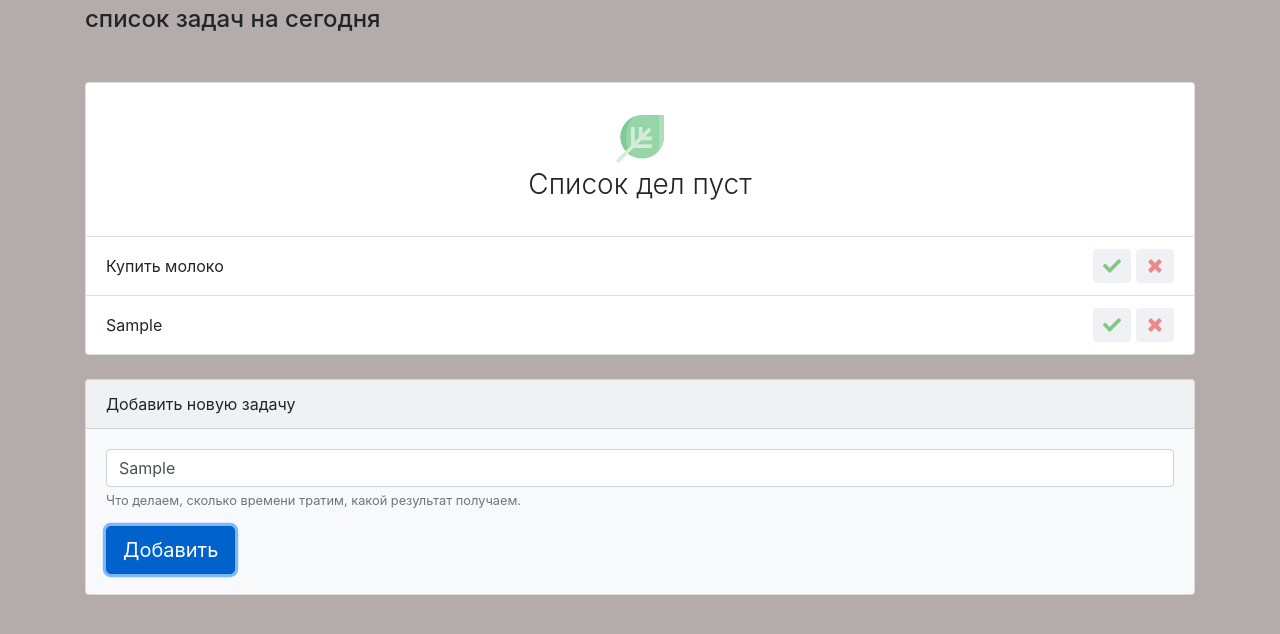
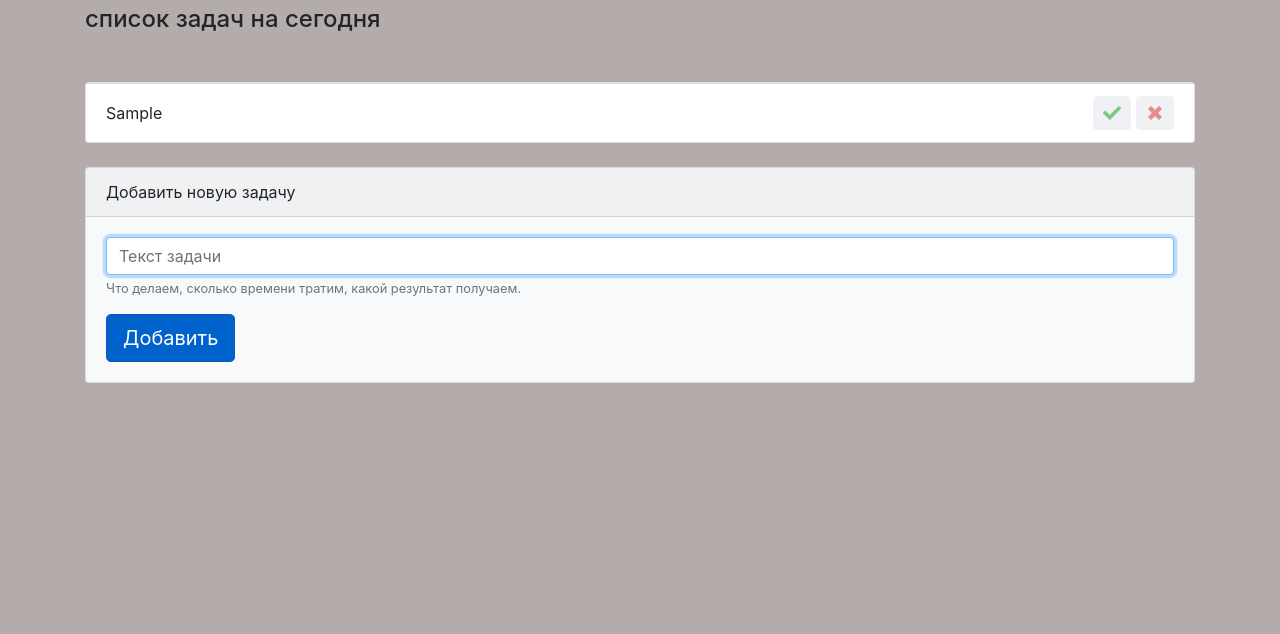
Before and after one commit to Surkho11/Todo-List, a plain HTML site: page index.html in a window 1280 px wide. Both pictures are taken after typing "Sample" into the empty fields and a click on the button "Добавить". Shown: the part 100-734 px from the top of the page. Drawn offline with nearby package versions, Linux system fonts and the light colour scheme.

Commit message:
Clearing the input field and returning focus to it

```diff
--- a/index.html
+++ b/index.html
@@ -23,7 +23,7 @@
 					<div class="empty-list__title">Список дел пуст</div>
 				</li>
 
-				<li class="list-group-item d-flex justify-content-between task-item">
+				<!-- <li class="list-group-item d-flex justify-content-between task-item">
 					<span class="task-title">Купить молоко</span>
 					<div class="task-item__buttons">
 						<button type="button" data-action="done" class="btn-action">
@@ -33,7 +33,7 @@
 							<img src="./img/cross.svg" alt="Done" width="18" height="18">
 						</button>
 					</div>
-				</li>
+				</li> -->
 
 			</ul>
 		</div>
--- a/js/main.js
+++ b/js/main.js
@@ -3,6 +3,7 @@
 const form = document.querySelector('#form');
 const taskInput = document.querySelector('#taskInput');
 const taskList = document.querySelector('#tasksList');
+const emptyList = document.querySelector('#emptyList')
 
 form.addEventListener('submit', function (event) {
 	// отменяем отправку формы
@@ -26,6 +27,13 @@ form.addEventListener('submit', function (event) {
 				</li>
 	`
 	// Добавляем задачу на страницу
+	taskList.insertAdjacentHTML('beforeend', taskHTML);
 
-	taskList.insertAdjacentHTML('beforeend', taskHTML);
+	// Очищаем поле ввода и возвращаем на него фокус
+	taskInput.value = '';
+	taskInput.focus();
+
+	if (taskList.children.length > 1 ) {
+		emptyList.classList.add('none')
+	}
 })
```
